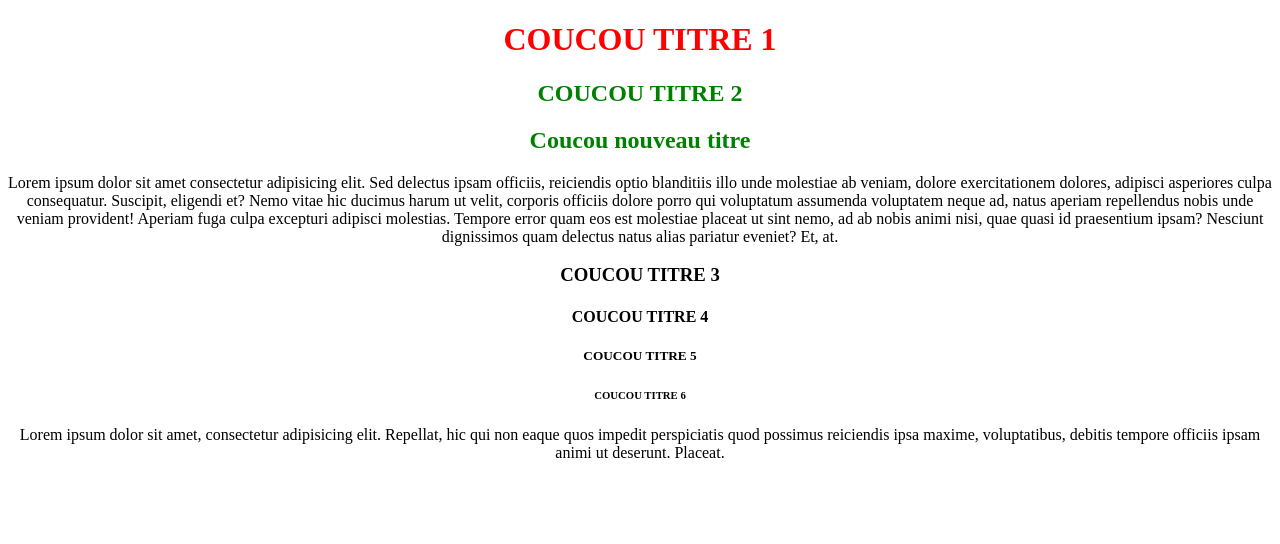
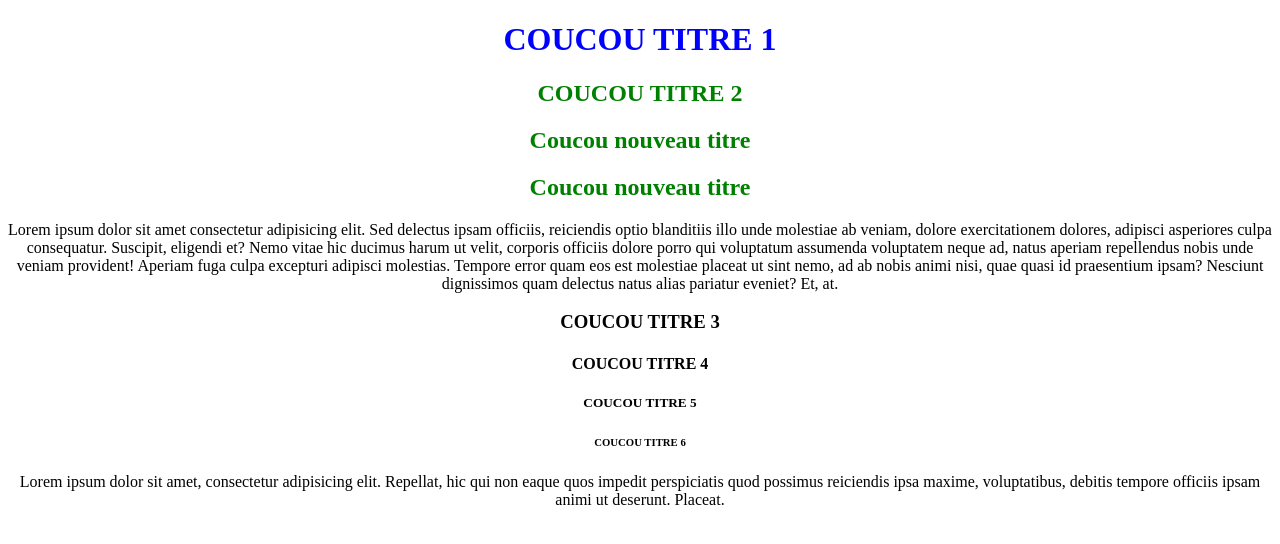
Before and after one commit to SGALT/b1dev-test, a plain HTML site: page index.html in a window 1280 px wide. Drawn offline with Linux system fonts and the light colour scheme.

Commit message:
add of a title inside index.html and change color of this title for blue

```diff
--- a/index.html
+++ b/index.html
@@ -11,6 +11,7 @@
       <h1>COUCOU TITRE 1</h1>
       <h2>COUCOU TITRE 2</h2>
       <h2>Coucou nouveau titre</h2>
+      <h2>Coucou nouveau titre</h2>
       <p>Lorem ipsum dolor sit amet consectetur adipisicing elit. Sed delectus ipsam officiis, reiciendis optio blanditiis illo unde molestiae ab veniam, dolore exercitationem dolores, adipisci asperiores culpa consequatur. Suscipit, eligendi et?
       Nemo vitae hic ducimus harum ut velit, corporis officiis dolore porro qui voluptatum assumenda voluptatem neque ad, natus aperiam repellendus nobis unde veniam provident! Aperiam fuga culpa excepturi adipisci molestias.
       Tempore error quam eos est molestiae placeat ut sint nemo, ad ab nobis animi nisi, quae quasi id praesentium ipsam? Nesciunt dignissimos quam delectus natus alias pariatur eveniet? Et, at.</p>
--- a/style.css
+++ b/style.css
@@ -1,5 +1,5 @@
 h1 {
-  color: red;
+  color: blue;
 }
 h2 {
   color: green;
```
